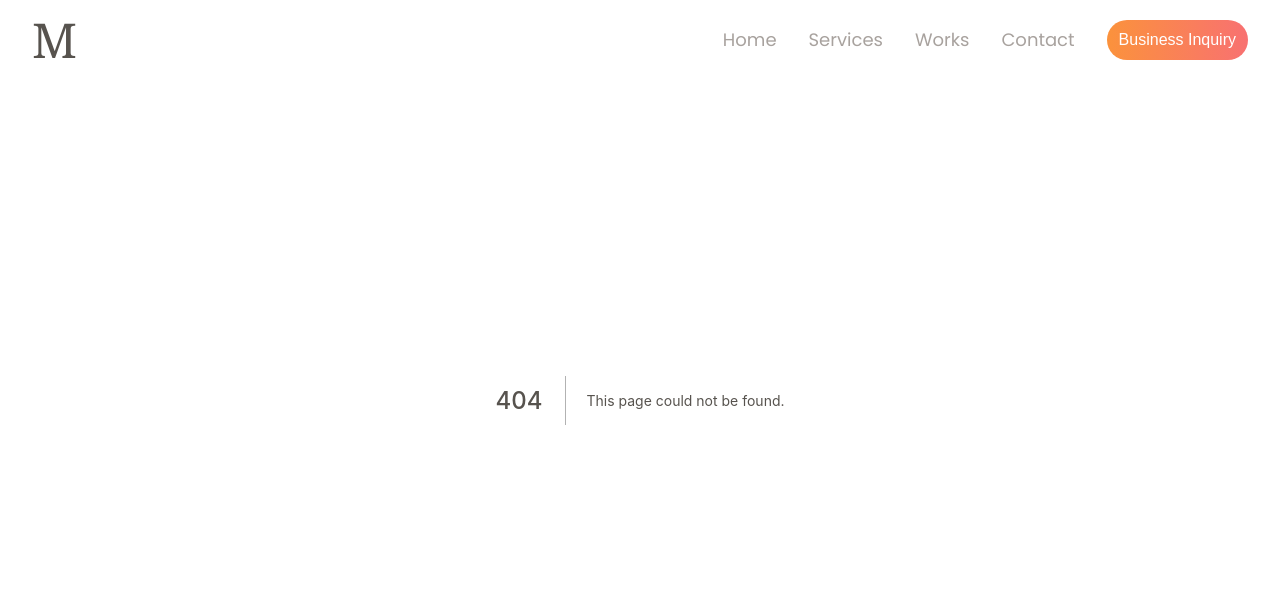
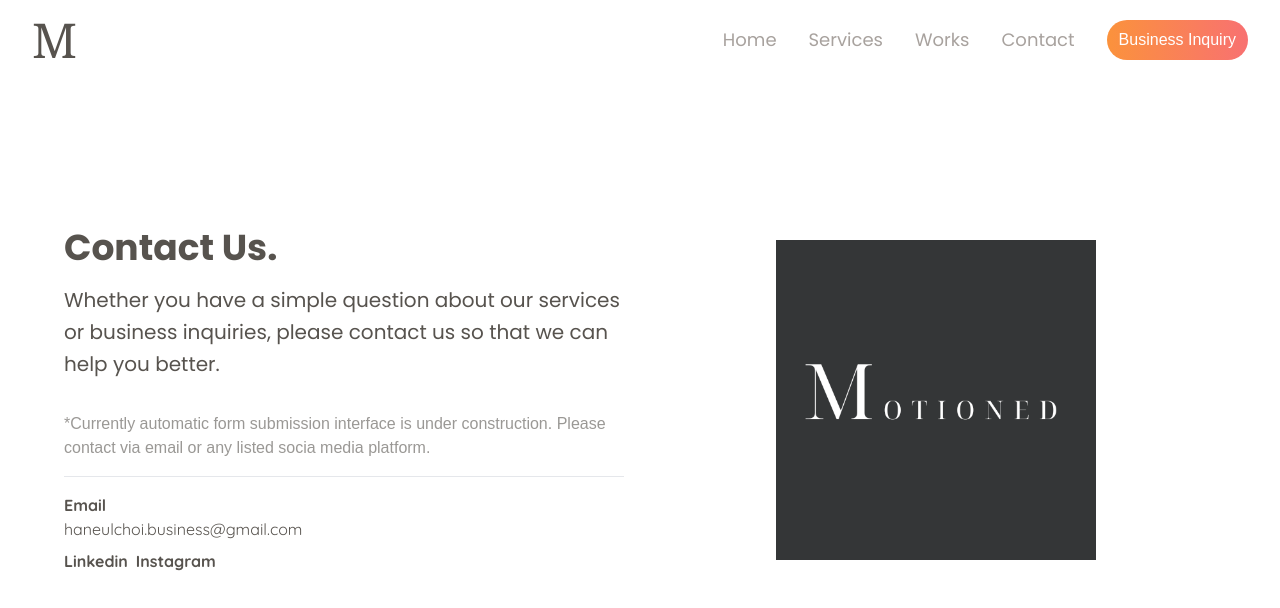
Before and after one commit to motioned-official/frontend, a Next.js app: page /contact in a window 1280 px wide. Before the commit this address had no page. Shown: the top 608 px of the page. Built offline with nearby package versions, Linux system fonts and the light colour scheme.

Commit message:
added contact page

```diff
--- a/pages/_document.tsx
+++ b/pages/_document.tsx
@@ -3,7 +3,9 @@ import { Html, Head, Main, NextScript } from 'next/document';
 export default function Document() {
   return (
     <Html lang="en">
-      <Head />
+      <Head>
+        <link rel="shortcut icon" href="public/motioned_square_logo.png" />
+      </Head>
       <body className="w-full bg-white text-stone-600">
         <Main />
         <NextScript />
--- /dev/null
+++ b/pages/contact.tsx
@@ -0,0 +1,17 @@
+import Hero from '@/app/contact';
+import PageSEO from '@/components/page-seo';
+import View from '@/components/view';
+import type { NextPage } from 'next';
+import React from 'react';
+
+const MotionContact: NextPage = () => {
+  return (
+    <React.Fragment>
+      <PageSEO title="Contact" />
+      <View id="contact-hero" className="w-full">
+        <Hero />
+      </View>
+    </React.Fragment>
+  );
+};
+export default MotionContact;
--- /dev/null
+++ b/src/app/contact/index.tsx
@@ -0,0 +1,60 @@
+import Image from 'next/image';
+import MyLogo from 'public/motioned_square_logo.png';
+const Hero: React.FC = () => {
+  return (
+    <section className="w-full relative max-w-6xl mx-auto p-8 py-28 lg:px-0 min-h-screen grid grid-cols-1 lg:grid-cols-2 gap-8 place-content-center">
+      <article className="w-full h-full flex flex-col justify-center items-start">
+        <h2 className="font-bold font-pop text-2xl md:text-3xl lg:text-4xl mb-4">
+          Contact Us.
+        </h2>
+        <p className="font-pop leading-7 md:text-lg lg:text-xl lg:leading-8 mb-8">
+          Whether you have a simple question about our services or business
+          inquiries, please contact us so that we can help you better.
+        </p>
+        <p className="text-stone-600/60 pb-4 border-b mb-2">
+          <span>
+            *Currently automatic form submission interface is under
+            construction. Please contact via email or any listed socia media
+            platform.
+          </span>
+        </p>
+        <div className="mt-2 flex flex-col space-y-2 text-stone-600">
+          <span className="font-sand flex flex-col">
+            <span className="font-bold">Email</span>
+            <a href="mailto:haneulchoi.business@gmail.com">
+              haneulchoi.business@gmail.com
+            </a>
+          </span>
+        </div>
+        <div className="mt-2 flex flex-col space-y-2 text-stone-600">
+          <span className="font-sand flex items-start space-x-2">
+            <a
+              className="font-bold transition-all hover hover:text-stone-500/50"
+              href="https://linkedin.com/company/motioned-official"
+            >
+              Linkedin
+            </a>
+            <a
+              className="font-bold transition-all hover hover:text-stone-500/50"
+              href="https://instagram.com/motioned_official"
+            >
+              Instagram
+            </a>
+          </span>
+        </div>
+      </article>
+      <article className="w-full h-full flex flex-col justify-center items-start lg:items-center lg:py-8">
+        <article className="w-full max-w-xs mx-auto relative">
+          <Image
+            src={MyLogo}
+            alt="Motioned Gif"
+            className="z-0 opacity-90"
+            layout="responsive"
+          />
+        </article>
+      </article>
+    </section>
+  );
+};
+
+export default Hero;
--- a/src/app/index/index.tsx
+++ b/src/app/index/index.tsx
@@ -28,9 +28,14 @@ const Hero: React.FC = () => {
         <span className="absolute z-10 p-4 rounded-lg flex justify-center items-center top-1/2 left-1/2 transform -translate-x-1/2 -translate-y-1/2 ">
           <strong className="font-pop text-9xl text-white p-8 ">M</strong>
         </span>
-        <Image src={MyGif} alt="Motioned Gif" className="z-0 opacity-30" />
+        <Image
+          src={MyGif}
+          alt="Motioned Gif"
+          className="z-0 opacity-30"
+          layout="responsive"
+        />
       </article>
-      <footer className="absolute w-full bottom-8 lg:bottom-28 left-8 lg:left-0 text-stone-400 font-sand font-medium">
+      <footer className="fixed w-full bottom-0 left-0 text-stone-400 font-sand font-medium pb-8 lg:pb-16">
         <p className="mb-4 lg:mb-2 text-center">
           <strong>Motioned</strong> &copy; 2022. All rights reserved.
         </p>
--- a/src/components/page-seo.tsx
+++ b/src/components/page-seo.tsx
@@ -16,7 +16,7 @@ const PageSEO: React.FC<PageSEOProps> = ({ title }) => {
         content="Web Design, Web Development, Web Engineering, Business Website, Portfolio Website, E-Commerce"
       />
       <title>
-        Motioned - Sucecssfuly Web Design & Engineering For Your Customers &
+        Motioned - Successful Web Design & Engineering For Your Customers &
         Clients {title ? `| ${title}` : ''}
       </title>
     </Head>
--- a/src/layouts/components/modal.tsx
+++ b/src/layouts/components/modal.tsx
@@ -3,7 +3,8 @@ import Link from 'next/link';
 import { Dispatch, SetStateAction } from 'react';
 import reactClassName from 'src/libs/reactClassName';
 import { Routes } from '../static';
-
+import Image from 'next/image';
+import MyLogo from 'public/motioned_square_logo.png';
 interface ModalProps {
   toggleState: boolean;
   toggleSetter: Dispatch<SetStateAction<boolean>>;
@@ -13,8 +14,8 @@ const Modal: React.FC<ModalProps> = ({ toggleSetter, toggleState }) => {
   return (
     <aside
       className={reactClassName(
-        'lg:hidden w-11/12 z-50 transition-all fixed h-screen top-0 left-0 transform bg-stone-600 backdrop-blur-lg border-r border-stone-800',
-        toggleState ? 'translate-x-0' : '-translate-x-[100%]'
+        'lg:hidden z-50 transition-all fixed h-[100vh] top-0 left-0 transform bg-stone-600 backdrop-blur-lg border-r border-stone-800',
+        toggleState ? 'translate-x-0 w-11/12' : '-translate-x-[100%] '
       )}
     >
       <div className="flex justify-between items-center">
@@ -39,14 +40,21 @@ const Modal: React.FC<ModalProps> = ({ toggleSetter, toggleState }) => {
       </div>
       <span
         className={reactClassName(
-          'flex text-white/30 flex-col items-center absolute bottom-8 left-1/2 transform transition-all',
+          'flex text-white/60 flex-col items-start absolute bottom-8 left-1/2 transform transition-all space-y-4',
           toggleState
             ? '-translate-x-1/2 opacity-100'
             : 'translate-x-0 opacity-0'
         )}
       >
-        <span>Presented By</span>
-        <Logo className="font-bold" />
+        <span className="font-sand font-bold text-xl">Presented By</span>
+        <article className="w-full max-w-xs mx-auto relative">
+          <Image
+            src={MyLogo}
+            alt="Motioned Gif"
+            className="z-0 opacity-90"
+            layout="responsive"
+          />
+        </article>
       </span>
     </aside>
   );
--- a/src/layouts/index.tsx
+++ b/src/layouts/index.tsx
@@ -5,7 +5,7 @@ interface LayoutProps {
 }
 const Layout: React.FC<LayoutProps> = ({ children }) => {
   return (
-    <div id="layout" className="w-full relative ">
+    <div id="layout" className="w-full relative min-h-screen">
       <Header />
       <main>{children}</main>
     </div>
```
Also changed, not shown: public/motioned_square_logo.png (added).
